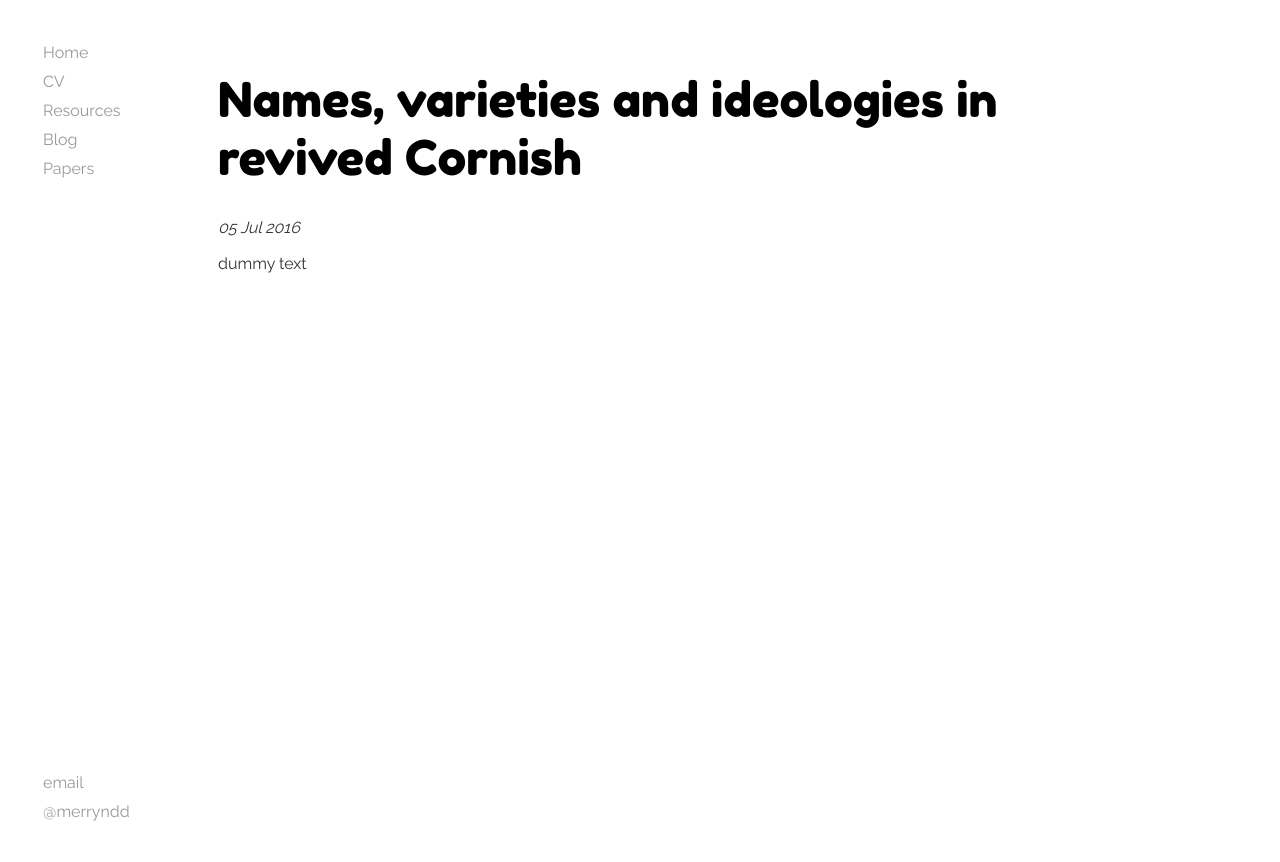
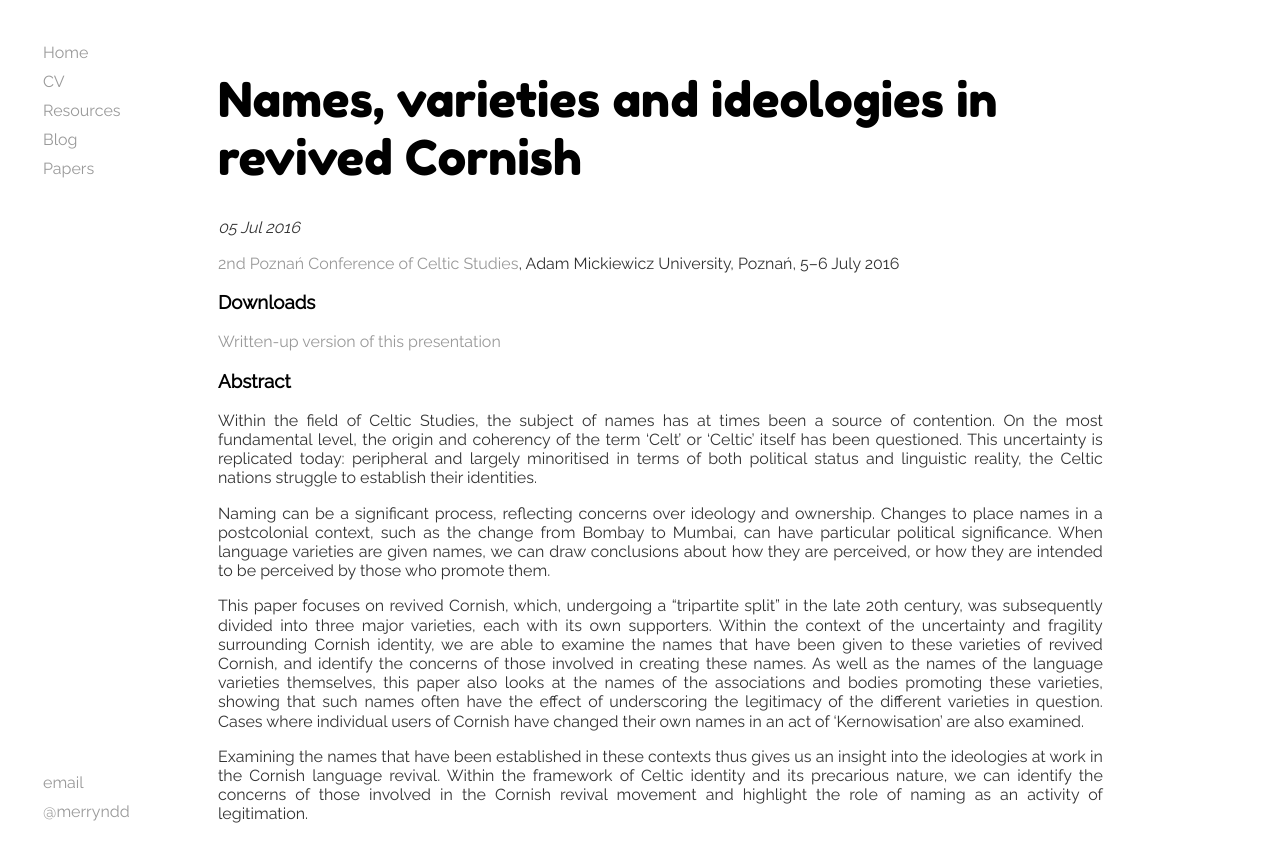
Before and after one commit to merryndd/merryndd.github.io, a Jekyll site: the page built from _posts/2016-07-05-names.html, in a window 1280 px wide. Shown: the top 862 px of the page. Built offline with Jekyll 4.4.1, drawn with Linux system fonts in a browser that asks for light colours.

Commit message:
Update 2016-07-05-names.html

```diff
--- a/_posts/2016-07-05-names.html
+++ b/_posts/2016-07-05-names.html
@@ -4,4 +4,16 @@ title: "Names, varieties and ideologies in revived Cornish"
 date: 2016-07-05
 categories: [papers]
 ---
-<p>dummy text</p>
+<p><a href="https://poznanconference.wordpress.com/">2nd Poznań Conference of Celtic Studies</a>, Adam Mickiewicz University, Poznań, 5–6 July 2016</p>
+
+<h3>Downloads</h3>
+<p><a href="https://www.academia.edu/27249633/">Written-up version of this presentation</a></p>
+
+<h3>Abstract</h3>
+<p>Within the field of Celtic Studies, the subject of names has at times been a source of contention. On the most fundamental level, the origin and coherency of the term ‘Celt’ or ‘Celtic’ itself has been questioned. This uncertainty is replicated today: peripheral and largely minoritised in terms of both political status and linguistic reality, the Celtic nations struggle to establish their identities.</p>
+
+<p>Naming can be a significant process, reflecting concerns over ideology and ownership. Changes to place names in a postcolonial context, such as the change from Bombay to Mumbai, can have particular political significance. When language varieties are given names, we can draw conclusions about how they are perceived, or how they are intended to be perceived by those who promote them.</p>
+
+<p>This paper focuses on revived Cornish, which, undergoing a “tripartite split” in the late 20th century, was subsequently divided into three major varieties, each with its own supporters. Within the context of the uncertainty and fragility surrounding Cornish identity, we are able to examine the names that have been given to these varieties of revived Cornish, and identify the concerns of those involved in creating these names. As well as the names of the language varieties themselves, this paper also looks at the names of the associations and bodies promoting these varieties, showing that such names often have the effect of underscoring the legitimacy of the different varieties in question. Cases where individual users of Cornish have changed their own names in an act of ‘Kernowisation’ are also examined.</p>
+
+<p>Examining the names that have been established in these contexts thus gives us an insight into the ideologies at work in the Cornish language revival. Within the framework of Celtic identity and its precarious nature, we can identify the concerns of those involved in the Cornish revival movement and highlight the role of naming as an activity of legitimation.</p>
```
